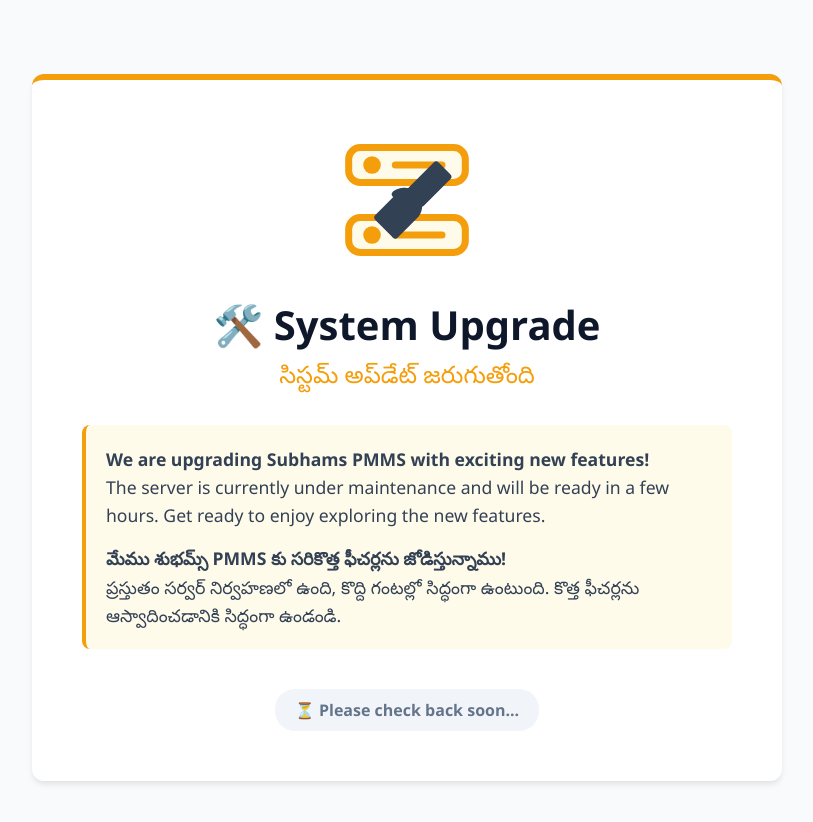
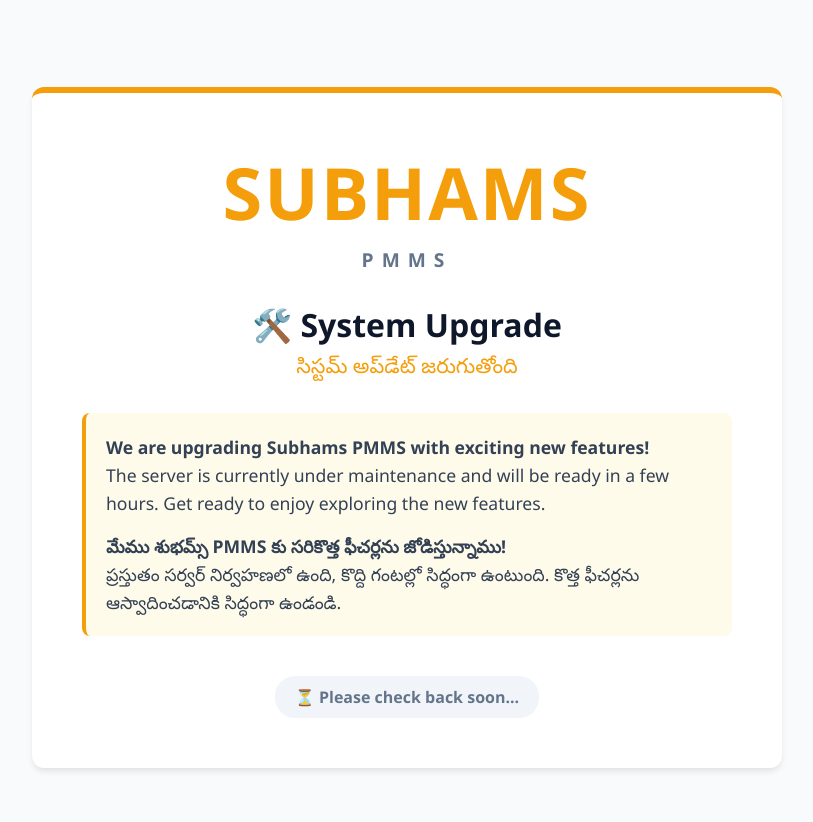
Before and after one commit to Vpk-star-space/subhams-backend, a React (Create React App) app in the folder subhams-frontend/: page / in a window 1280 px wide. Shown: the top 822 px of the page, without its empty margins (233-1046 px from the left). Built offline with nearby package versions, Linux system fonts and the light colour scheme.

Commit message:
updates is required in screen

```diff
--- a/subhams-frontend/src/App.js
+++ b/subhams-frontend/src/App.js
@@ -202,27 +202,20 @@
     instagramBtn: { backgroundColor: "#e1306c", color: "white", padding: "10px 20px", borderRadius: "20px", textDecoration: "none", fontWeight: "bold", display: "inline-block", marginTop: "15px" }
   };
 
-  // 🚀 MAINTENANCE MODE RENDER BLOCK (Added here properly inside the function)
+ // 🚀 MAINTENANCE MODE RENDER BLOCK (Updated with BIG SUBHAMS Text)
   if (isMaintenanceMode) {
     return (
       <div style={{ ...styles.app, display: "flex", justifyContent: "center", alignItems: "center", padding: "40px 20px" }}>
         <div style={{ ...styles.card, width: "650px", textAlign: "center", padding: "50px", borderTop: "6px solid #f59e0b" }}>
 
-          <div style={{ marginBottom: "20px", display: "flex", justifyContent: "center" }}>
-            <svg width="140" height="140" viewBox="0 0 24 24" fill="none" stroke="#f59e0b" strokeWidth="1.2" strokeLinecap="round" strokeLinejoin="round">
-              <rect x="2" y="3" width="20" height="6" rx="2" ry="2" fill="#fffbeb"></rect>
-              <line x1="6" y1="6" x2="6.01" y2="6" strokeWidth="3"></line>
-              <line x1="10" y1="6" x2="18" y2="6"></line>
-              <rect x="2" y="15" width="20" height="6" rx="2" ry="2" fill="#fffbeb"></rect>
-              <line x1="6" y1="18" x2="6.01" y2="18" strokeWidth="3"></line>
-              <line x1="10" y1="18" x2="18" y2="18"></line>
-              <path d="M14.5 12.5l4.5-4.5-2-2-4.5 4.5" fill="#334155" stroke="#334155"></path>
-              <path d="M10 11a2.5 2.5 0 0 1 3.5 3.5L10 18l-3-3 3.5-3.5z" fill="#334155" stroke="#334155"></path>
-            </svg>
+          {/* 🚀 NEW: Massive Text Logo instead of the SVG graphic */}
+          <div style={{ marginBottom: "30px" }}>
+            <h1 style={{ fontSize: "4.5em", fontWeight: "900", color: "#f59e0b", margin: "0", letterSpacing: "2px", textTransform: "uppercase" }}>SUBHAMS</h1>
+            <p style={{ color: "#64748b", margin: "5px 0 0 0", fontSize: "1.2em", letterSpacing: "8px", fontWeight: "bold" }}>PMMS</p>
           </div>
 
-          <h1 style={{ color: "#0f172a", marginBottom: "5px", fontSize: "2.5em" }}>🛠️ System Upgrade</h1>
-          <h2 style={{ color: "#f59e0b", marginTop: "0", fontWeight: "normal" }}>సిస్టమ్ అప్‌డేట్ జరుగుతోంది</h2>
+          <h1 style={{ color: "#0f172a", marginBottom: "5px", fontSize: "2em" }}>🛠️ System Upgrade</h1>
+          <h2 style={{ color: "#f59e0b", marginTop: "0", fontWeight: "normal", fontSize: "1.3em" }}>సిస్టమ్ అప్‌డేట్ జరుగుతోంది</h2>
 
           <div style={{ backgroundColor: "#fffbeb", padding: "20px", borderRadius: "8px", marginTop: "30px", borderLeft: "4px solid #f59e0b", textAlign: "left" }}>
             <p style={{ fontSize: "1.1em", color: "#334155", lineHeight: "1.6", margin: "0 0 15px 0" }}>
```
